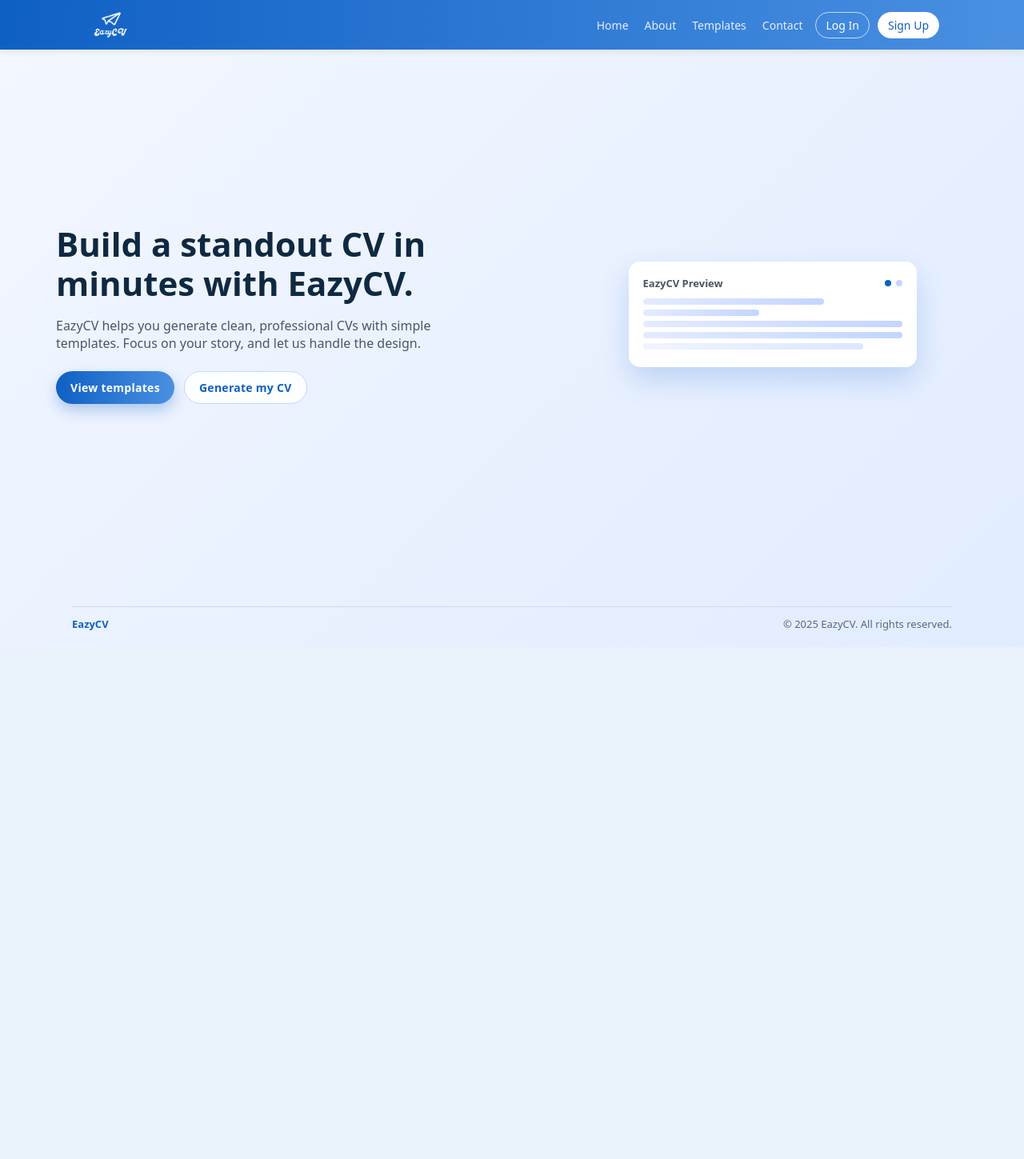
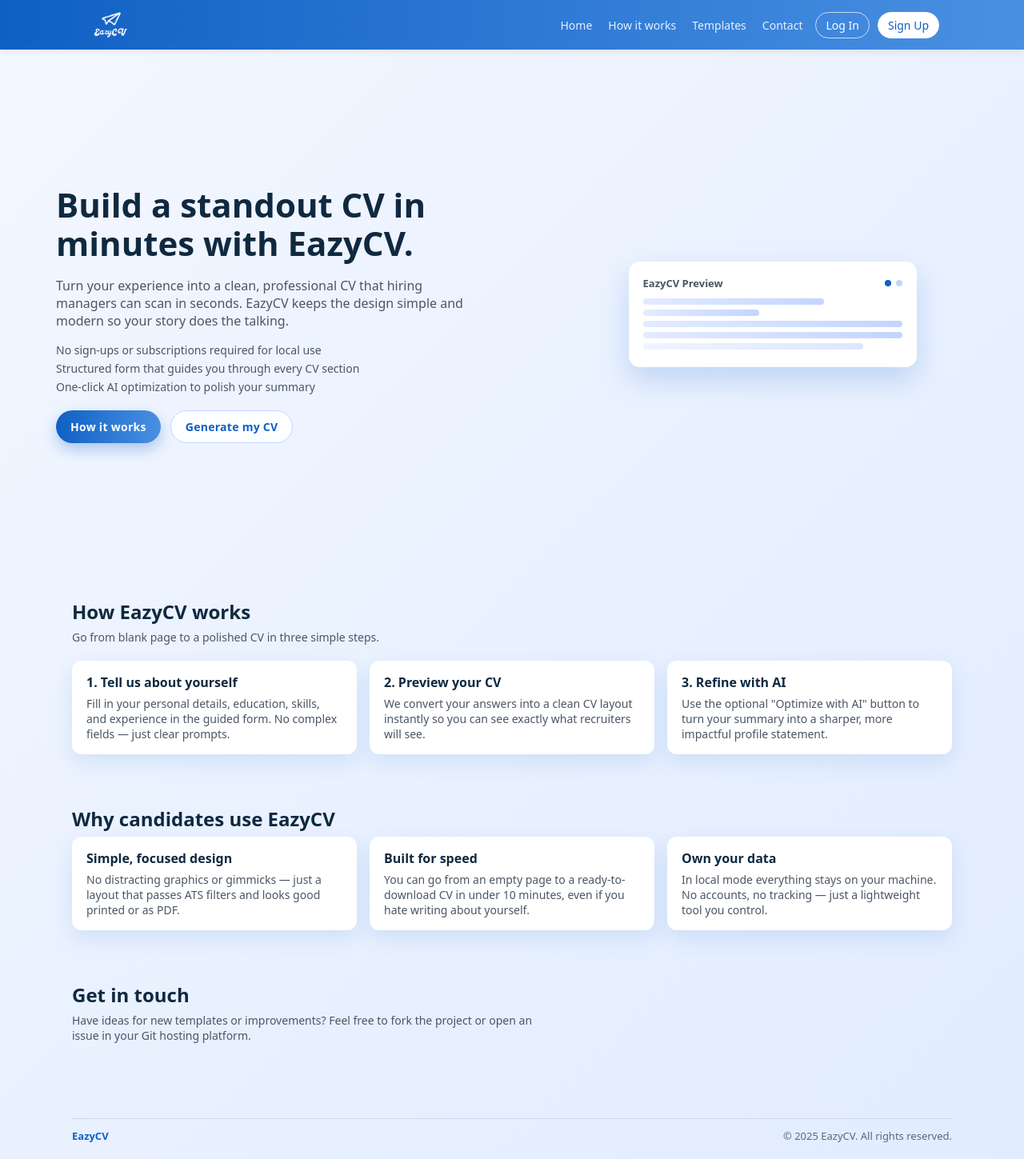
Before and after one commit to grairudolf/eazycv, a PHP site: page / in a window 1280 px wide. Shown: the whole page at 80% size. Before the commit the page ends 788 px from the top, so only its background shows below. Run offline with PHP 8.4, Linux system fonts and the light colour scheme.

Commit message:
2025 was a good year XD

```diff
--- a/frontend/cv.html
+++ b/frontend/cv.html
@@ -6,6 +6,9 @@
   <title>Generated CV | EazyCV</title>
   <link rel="stylesheet" href="styles/cv.css" />
   <link rel="icon" href="images/logowc.png" >
+  <!-- Libraries for client-side PDF export -->
+  <script src="https://cdn.jsdelivr.net/npm/html2canvas@1.4.1/dist/html2canvas.min.js" defer></script>
+  <script src="https://cdn.jsdelivr.net/npm/jspdf@2.5.1/dist/jspdf.umd.min.js" defer></script>
 </head>
 <body>
   <header class="cv-header-bar no-print">
--- a/frontend/index.html
+++ b/frontend/index.html
@@ -19,10 +19,10 @@
             </button>
             <div class="nav__menu">
                 <ul class="nav__links">
-                    <li><a href="#" class="nav__link">Home</a></li>
-                    <li><a href="#" class="nav__link">About</a></li>
-                    <li><a href="#" class="nav__link">Templates</a></li>
-                    <li><a href="#" class="nav__link">Contact</a></li>
+                    <li><a href="#top" class="nav__link">Home</a></li>
+                    <li><a href="#how-it-works" class="nav__link">How it works</a></li>
+                    <li><a href="#templates" class="nav__link">Templates</a></li>
+                    <li><a href="#contact" class="nav__link">Contact</a></li>
                 </ul>
                 <div class="nav__actions">
                     <a href="#" class="nav__auth nav__auth--ghost" id="open-login">Log In</a>
@@ -37,11 +37,17 @@
             <div class="hero__content">
                 <h1 class="hero__title">Build a standout CV in minutes with EazyCV.</h1>
                 <p class="hero__subtitle">
-                    EazyCV helps you generate clean, professional CVs with simple templates.
-                    Focus on your story, and let us handle the design.
+                    Turn your experience into a clean, professional CV that hiring managers
+                    can scan in seconds. EazyCV keeps the design simple and modern so your
+                    story does the talking.
                 </p>
+                <ul class="hero__bullets">
+                    <li>No sign-ups or subscriptions required for local use</li>
+                    <li>Structured form that guides you through every CV section</li>
+                    <li>One-click AI optimization to polish your summary</li>
+                </ul>
                 <div class="hero__actions">
-                    <a href="#" class="btn btn--primary">View templates</a>
+                    <a href="#how-it-works" class="btn btn--primary">How it works</a>
                     <a href="form.html" class="btn btn--ghost">Generate my CV</a>
                 </div>
             </div>
@@ -61,6 +67,54 @@
 
                     </div>
                 </div>
+            </div>
+        </section>
+
+        <section id="how-it-works" class="section section--how">
+            <div class="section__inner">
+                <h2 class="section__title">How EazyCV works</h2>
+                <p class="section__subtitle">Go from blank page to a polished CV in three simple steps.</p>
+                <div class="section-grid section-grid--steps">
+                    <article class="card">
+                        <h3 class="card__title">1. Tell us about yourself</h3>
+                        <p class="card__body">Fill in your personal details, education, skills, and experience in the guided form. No complex fields &mdash; just clear prompts.</p>
+                    </article>
+                    <article class="card">
+                        <h3 class="card__title">2. Preview your CV</h3>
+                        <p class="card__body">We convert your answers into a clean CV layout instantly so you can see exactly what recruiters will see.</p>
+                    </article>
+                    <article class="card">
+                        <h3 class="card__title">3. Refine with AI</h3>
+                        <p class="card__body">Use the optional "Optimize with AI" button to turn your summary into a sharper, more impactful profile statement.</p>
+                    </article>
+                </div>
+            </div>
+        </section>
+
+        <section id="templates" class="section section--features">
+            <div class="section__inner">
+                <h2 class="section__title">Why candidates use EazyCV</h2>
+                <div class="section-grid section-grid--features">
+                    <article class="card">
+                        <h3 class="card__title">Simple, focused design</h3>
+                        <p class="card__body">No distracting graphics or gimmicks &mdash; just a layout that passes ATS filters and looks good printed or as PDF.</p>
+                    </article>
+                    <article class="card">
+                        <h3 class="card__title">Built for speed</h3>
+                        <p class="card__body">You can go from an empty page to a ready-to-download CV in under 10 minutes, even if you hate writing about yourself.</p>
+                    </article>
+                    <article class="card">
+                        <h3 class="card__title">Own your data</h3>
+                        <p class="card__body">In local mode everything stays on your machine. No accounts, no tracking &mdash; just a lightweight tool you control.</p>
+                    </article>
+                </div>
+            </div>
+        </section>
+
+        <section id="contact" class="section section--contact">
+            <div class="section__inner">
+                <h2 class="section__title">Get in touch</h2>
+                <p class="section__subtitle">Have ideas for new templates or improvements? Feel free to fork the project or open an issue in your Git hosting platform.</p>
             </div>
         </section>
     </main>
@@ -120,5 +174,6 @@
 
     <script src="js/home.js"></script>
     <script src="js/nav.js"></script>
+    <script src="js/home-auth.js"></script>
 </body>
 </html>
--- a/frontend/js/form.js
+++ b/frontend/js/form.js
@@ -1,5 +1,6 @@
 ;(function () {
-  const API_URL = "/cvs/";
+  const API_BASE = "http://localhost:8000";
+  const API_URL = `${API_BASE}/cvs/`;
 
   function getValue(id) {
     const el = document.getElementById(id);
--- /dev/null
+++ b/frontend/js/home-auth.js
@@ -0,0 +1,92 @@
+// frontend/js/home-auth.js
+// Reuse the simple local login/signup behaviour from the standalone pages
+// for the modals on the home page.
+
+;(function () {
+  function isValidEmail(email) {
+    return /^[^\s@]+@[^\s@]+\.[^\s@]+$/.test(email);
+  }
+
+  function isValidPassword(password) {
+    return password.length >= 6;
+  }
+
+  function handleHomeLogin(event) {
+    event.preventDefault();
+
+    const emailEl = document.getElementById('login-email');
+    const passwordEl = document.getElementById('login-password');
+
+    const email = emailEl ? emailEl.value.trim() : '';
+    const password = passwordEl ? passwordEl.value.trim() : '';
+
+    if (!email || !password) {
+      alert('Please enter email and password.');
+      return;
+    }
+
+    if (!isValidEmail(email)) {
+      alert('Please enter a valid email address (e.g. name@example.com).');
+      return;
+    }
+
+    if (!isValidPassword(password)) {
+      alert('Password must be at least 6 characters long.');
+      return;
+    }
+
+    localStorage.setItem('eazycv_logged_in', 'true');
+    localStorage.setItem('eazycv_user_email', email);
+
+    window.location.href = 'form.html';
+  }
+
+  function handleHomeSignup(event) {
+    event.preventDefault();
+
+    const emailEl = document.getElementById('signup-email');
+    const passwordEl = document.getElementById('signup-password');
+    const confirmEl = document.getElementById('signup-confirm');
+
+    const email = emailEl ? emailEl.value.trim() : '';
+    const password = passwordEl ? passwordEl.value.trim() : '';
+    const confirm = confirmEl ? confirmEl.value.trim() : '';
+
+    if (!email || !password || !confirm) {
+      alert('Please fill in all fields.');
+      return;
+    }
+
+    if (!isValidEmail(email)) {
+      alert('Please enter a valid email address (e.g. name@example.com).');
+      return;
+    }
+
+    if (!isValidPassword(password)) {
+      alert('Password must be at least 6 characters long.');
+      return;
+    }
+
+    if (password !== confirm) {
+      alert('Passwords do not match.');
+      return;
+    }
+
+    localStorage.setItem('eazycv_logged_in', 'true');
+    localStorage.setItem('eazycv_user_email', email);
+
+    window.location.href = 'form.html';
+  }
+
+  window.addEventListener('DOMContentLoaded', () => {
+    const loginForm = document.querySelector('#login-modal .auth-modal__form');
+    if (loginForm) {
+      loginForm.addEventListener('submit', handleHomeLogin);
+    }
+
+    const signupForm = document.querySelector('#signup-modal .auth-modal__form');
+    if (signupForm) {
+      signupForm.addEventListener('submit', handleHomeSignup);
+    }
+  });
+})();
--- a/frontend/styles/home.css
+++ b/frontend/styles/home.css
@@ -145,7 +145,19 @@ a{
     font-size: 16px;
     color: #4a5665;
     max-width: 520px;
-    margin-bottom: 24px;
+    margin-bottom: 16px;
+}
+
+.hero__bullets{
+    list-style: none;
+    padding-left: 0;
+    margin: 0 0 20px 0;
+    color: #4a5665;
+    font-size: 14px;
+}
+
+.hero__bullets li{
+    margin-bottom: 4px;
 }
 
 .hero__actions{
@@ -258,6 +270,61 @@ a{
 .hero-card__line--faded{
     width: 85%;
     background: linear-gradient(to right, #f1f4ff, #dde6ff);
+}
+
+/* Content sections */
+
+.section{
+    padding: 32px 20px;
+}
+
+.section__inner{
+    max-width: 1100px;
+    margin: 0 auto;
+}
+
+.section__title{
+    font-size: 24px;
+    margin-bottom: 6px;
+    color: #0f2940;
+}
+
+.section__subtitle{
+    font-size: 14px;
+    color: #4a5665;
+    margin-bottom: 20px;
+    max-width: 600px;
+}
+
+.section-grid{
+    display: grid;
+    gap: 16px;
+}
+
+.section-grid--steps{
+    grid-template-columns: repeat(auto-fit, minmax(220px, 1fr));
+}
+
+.section-grid--features{
+    grid-template-columns: repeat(auto-fit, minmax(230px, 1fr));
+}
+
+.card{
+    background-color: #ffffff;
+    border-radius: 12px;
+    padding: 16px 18px;
+    box-shadow: 0 10px 26px rgba(15, 96, 196, 0.12);
+}
+
+.card__title{
+    font-size: 16px;
+    margin-bottom: 6px;
+    color: #0f2940;
+}
+
+.card__body{
+    font-size: 14px;
+    color: #4a5665;
 }
 
 /* Footer */
```
Also changed, not shown: frontend/js/cv.js (+57 -2 lines), frontend/js/login.js (+18 -0 lines), frontend/js/signup.js (+20 -2 lines), frontend/login.html (+8 -8 lines), frontend/signup.html (+6 -6 lines), frontend/styles/login.css (+8 -0 lines), README.md, 1 other file.
